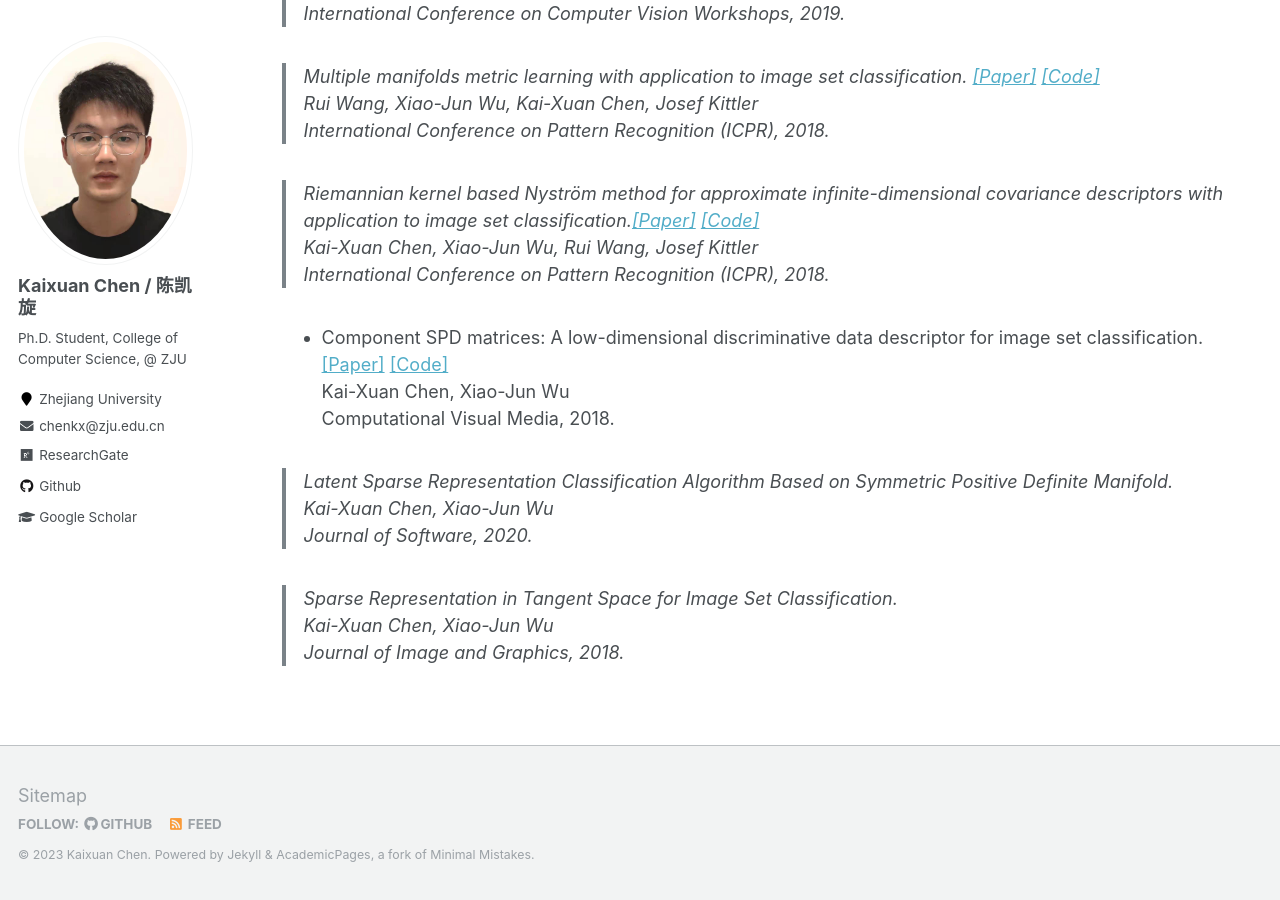
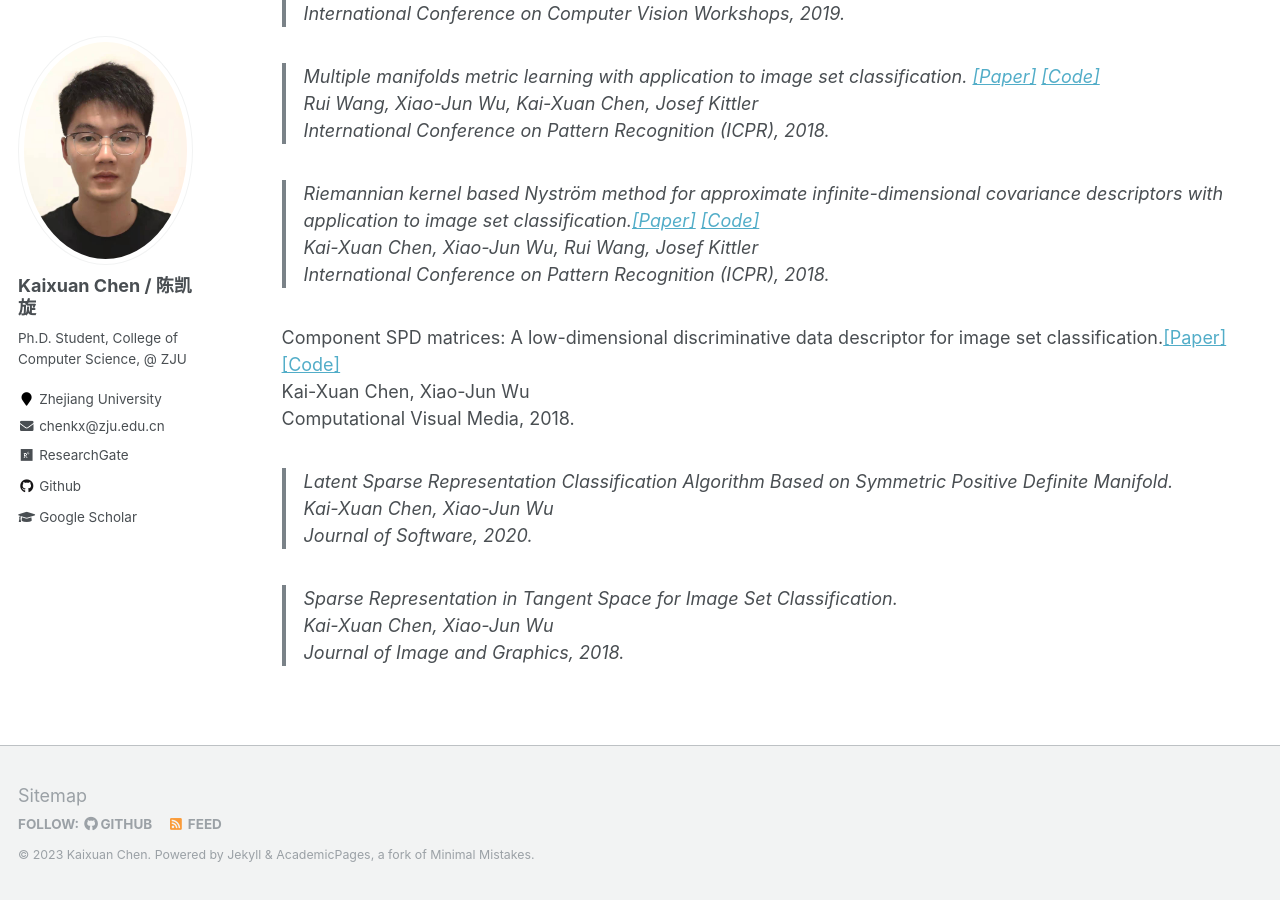
Before and after one commit to chenchkx/chenchkx.github.io, a Jekyll site: the page built from _pages/publications.md, in a window 1280 px wide and 900 px high, scrolled down 1514 px. Built offline with Jekyll 4.4.1, drawn with Linux system fonts in a browser that asks for light colours.

Commit message:
update publicatons

```diff
--- a/_pages/publications.md
+++ b/_pages/publications.md
@@ -61,7 +61,7 @@
 > Kai-Xuan Chen, Xiao-Jun Wu, Rui Wang, Josef Kittler \\
 > International Conference on Pattern Recognition (ICPR), 2018.
 
-- Component SPD matrices: A low-dimensional discriminative data descriptor for image set classification.<a href="https://link.springer.com/article/10.1007/s41095-018-0119-7" target="_blank">[Paper]</a> <a href="https://github.com/chenchkx/ComponentSPD" target="_blank">[Code]</a> \\
+Component SPD matrices: A low-dimensional discriminative data descriptor for image set classification.<a href="https://link.springer.com/article/10.1007/s41095-018-0119-7" target="_blank">[Paper]</a> <a href="https://github.com/chenchkx/ComponentSPD" target="_blank">[Code]</a> \\
 Kai-Xuan Chen, Xiao-Jun Wu \\
 Computational Visual Media, 2018.
 
```
